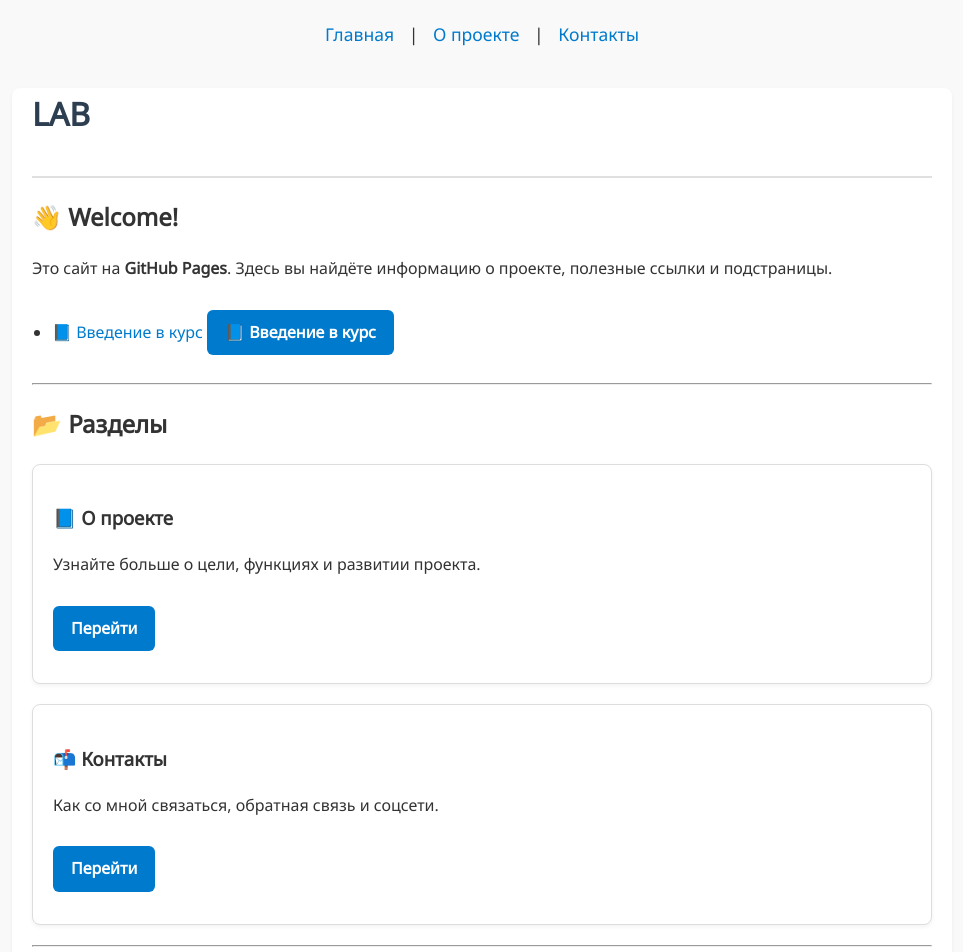
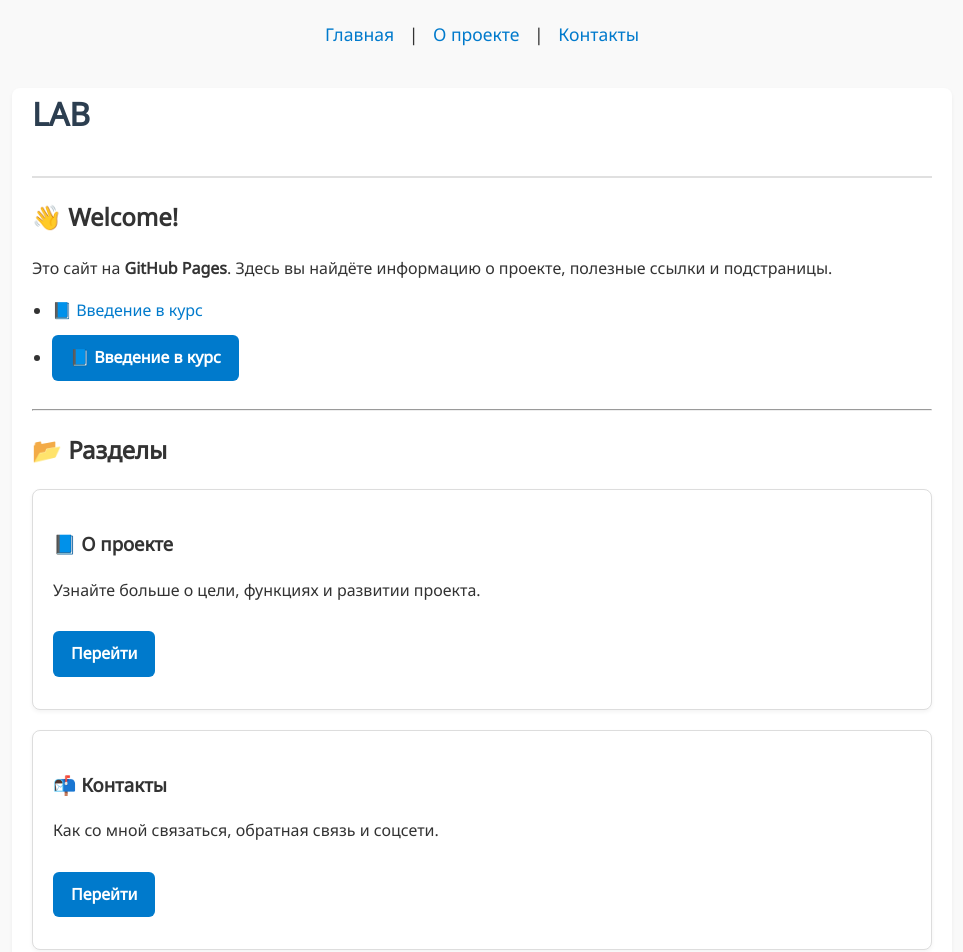
Before and after one commit to lab-rnu-lv/lab, a Jekyll site: the page built from index.md, in a window 1280 px wide. Shown: the top 952 px of the page, without its empty margins (158-1121 px from the left). Built offline with Jekyll 4.4.1, drawn with Linux system fonts in a browser that asks for light colours.

Commit message:
Update index.md

```diff
--- a/index.md
+++ b/index.md
@@ -7,7 +7,7 @@ title: LAB
 
 Это сайт на **GitHub Pages**. Здесь вы найдёте информацию о проекте, полезные ссылки и подстраницы.
 - [📘 Введение в курс](/courses/01-intro.md)
-<a class="button" href="{{ '/courses/01-intro.md' | relative_url }}">📘 Введение в курс</a>
+- <a class="button" href="{{ '/courses/01-intro.md' | relative_url }}">📘 Введение в курс</a>
 
 
 
```
